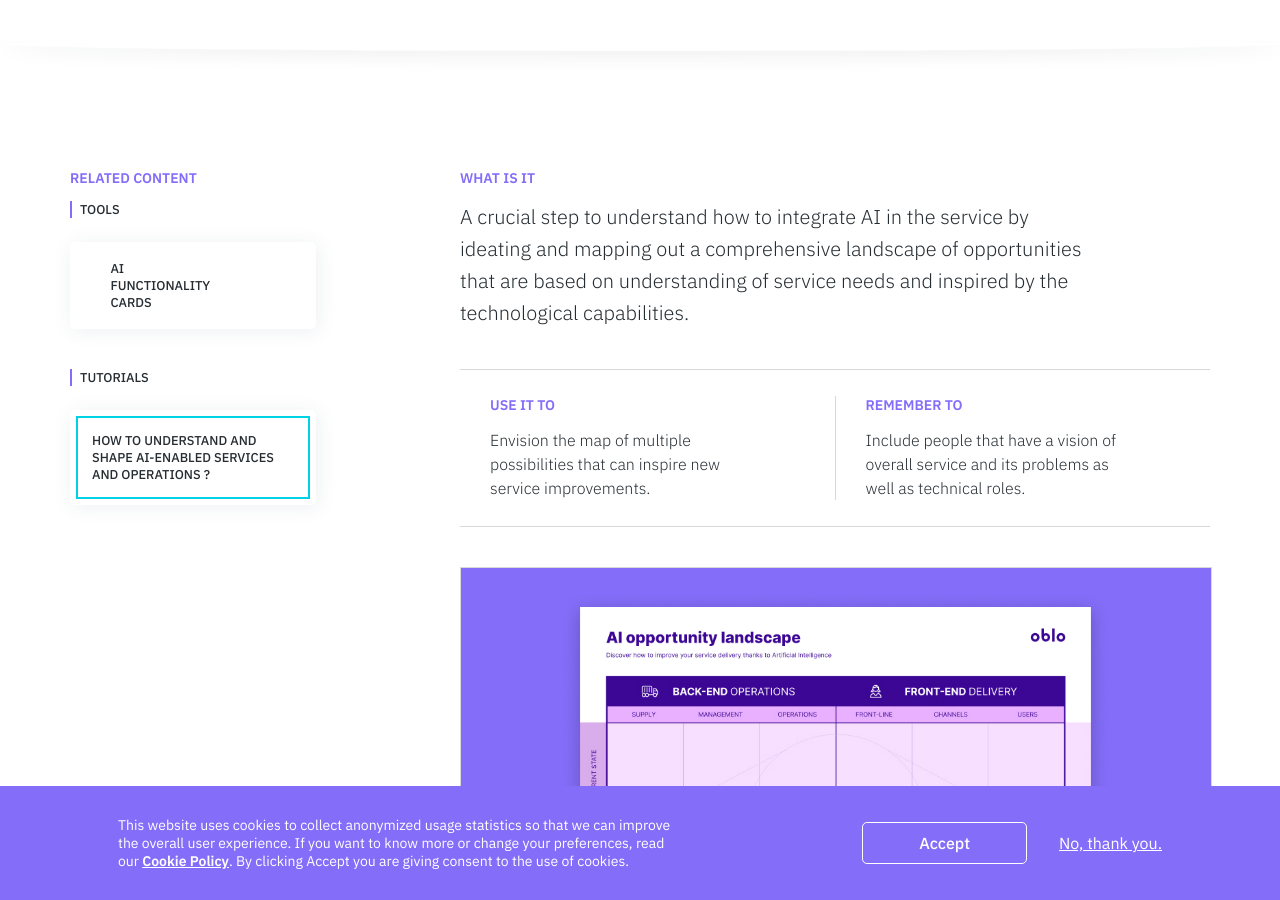
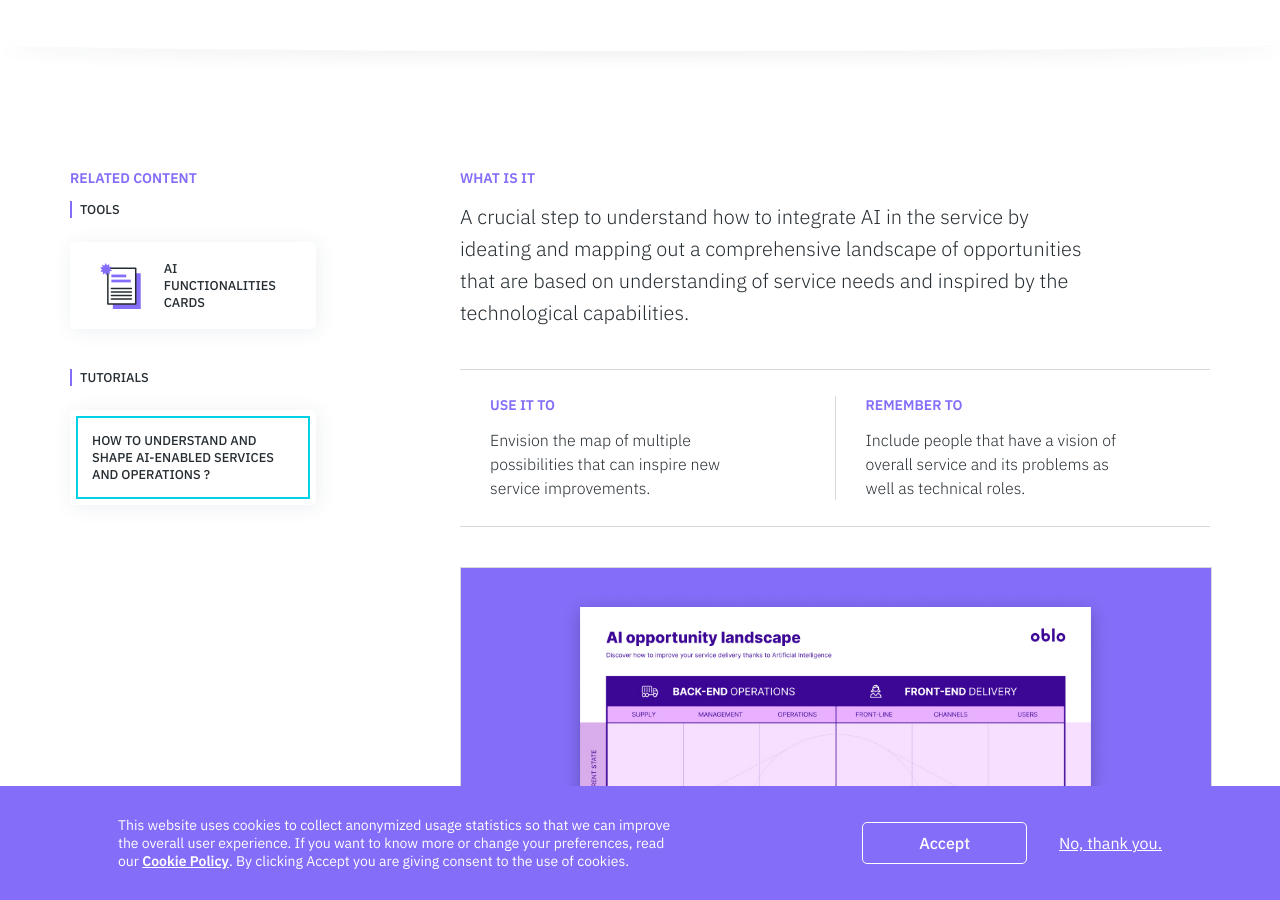
Before and after one commit to service-design-tools/sdt-website, a Jekyll site: the page built from _tools/ai-landscape.md, in a window 1280 px wide and 900 px high, scrolled down 533 px. Built offline with Jekyll 4.4.1, drawn with Linux system fonts in a browser that asks for light colours.

Commit message:
Update tool “ai-landscape”

```diff
--- a/_tools/ai-landscape.md
+++ b/_tools/ai-landscape.md
@@ -56,7 +56,7 @@
   tutorials:
     - How to understand and shape AI-enabled services and operations ?
   tools:
-    - AI Functionality Cards
+    - AI Functionalities Cards
 use: Envision the map of multiple possibilities that can inspire new service
   improvements.
 reminder: Include people that have a vision of overall service and its problems
```
